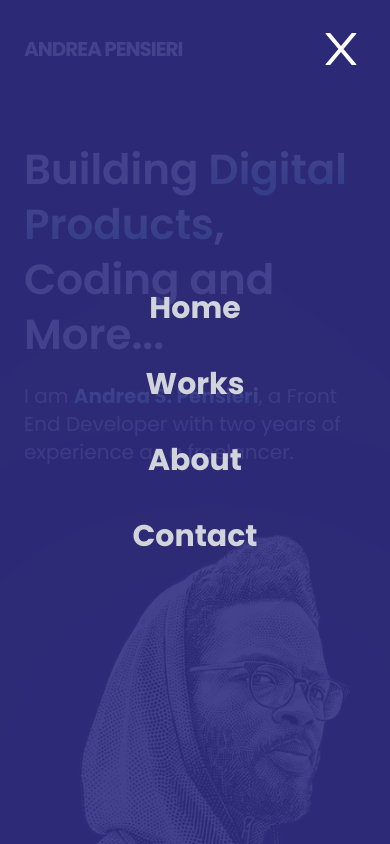
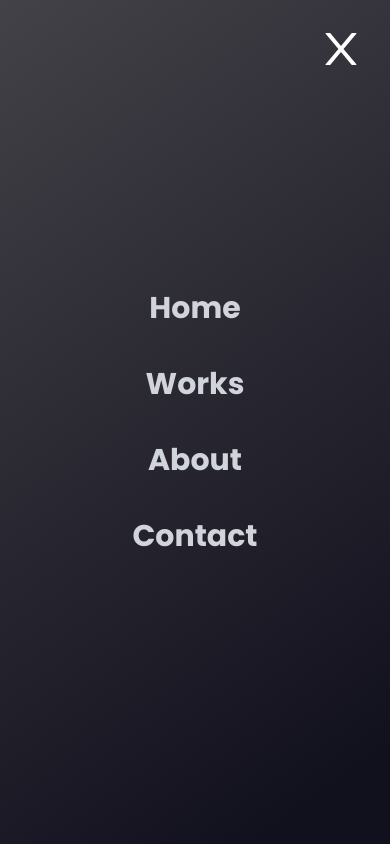
Before and after one commit to andreasiano/Portfolio_UI-UX, a React (Create React App) app: page / in a window 390 px wide. Both pictures are taken after a click on the icon 341 px from the left and 49 px from the top of the page. Shown: the top 844 px of the page. Built offline with nearby package versions, Linux system fonts and the light colour scheme.

Commit message:
Fixing Mobile menu

```diff
--- a/src/components/Navbar.jsx
+++ b/src/components/Navbar.jsx
@@ -48,7 +48,7 @@ export default function Navbar() {
         <div
           className={
             nav
-              ? "fixed text-gray-300 left-0 top-0 w-full h-screen bg-indigo-900/90 px-4 py-7 flex-col"
+              ? "fixed text-gray-300 left-0 top-0 w-full h-screen bg-black-gradient px-4 py-7 flex-col"
               : "hidden"
           }
         >
```
